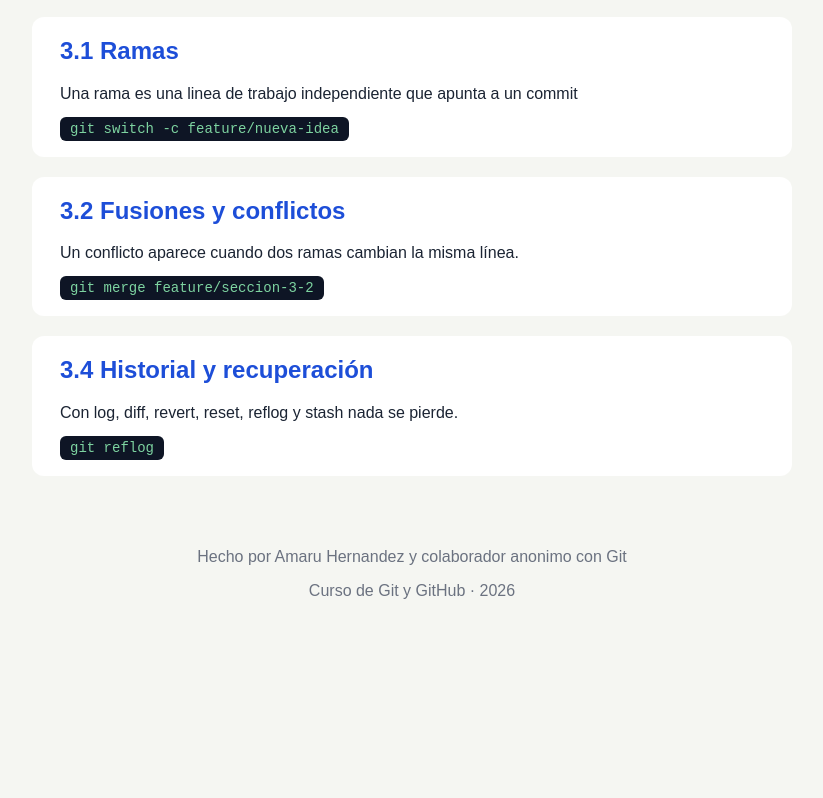
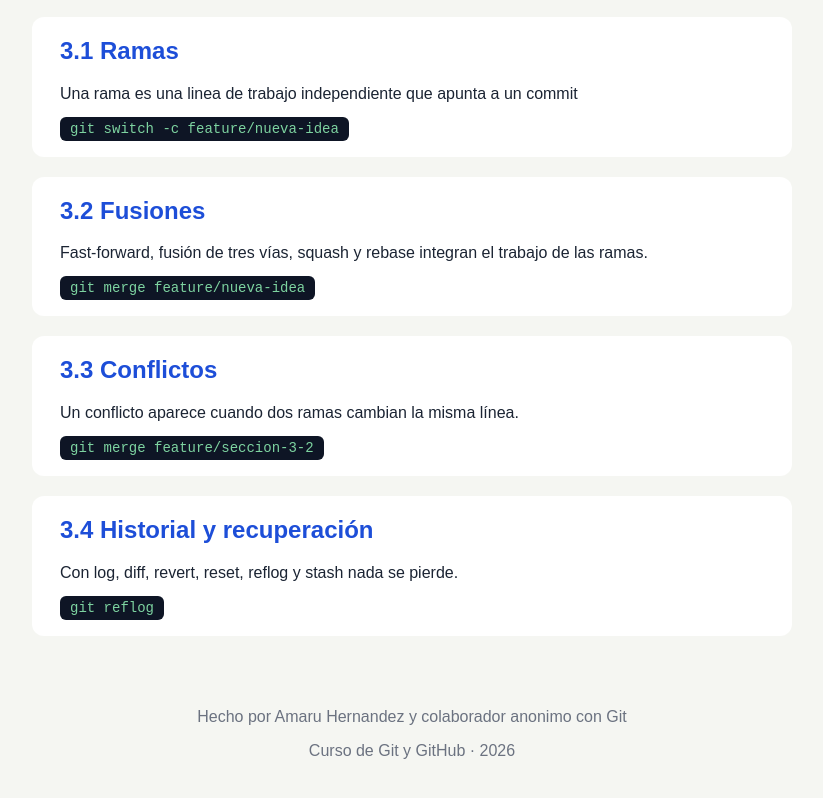
Before and after one commit to DevDazi-Amaru/Clase-Practica1, a plain HTML site: page index.html in a window 1280 px wide. Shown: the part 858-1656 px from the top of the page, without its empty margins (228-1051 px from the left). Before the commit the page ends 1498 px from the top, so only its background shows below. Drawn offline with Linux system fonts and the light colour scheme.

Commit message:
Arreglando estructura del sitio web y añadiendo la seccion de fusiones

```diff
--- a/index.html
+++ b/index.html
@@ -41,7 +41,12 @@
             <code>git switch -c feature/nueva-idea </code>
         </section>
         <section>
-            <h2>3.2 Fusiones y conflictos</h2>
+            <h2>3.2 Fusiones</h2>
+            <p>Fast-forward, fusión de tres vías, squash y rebase integran el trabajo de las ramas.</p>
+            <code>git merge feature/nueva-idea</code>
+        </section>
+        <section>
+            <h2>3.3 Conflictos</h2>
             <p>Un conflicto aparece cuando dos ramas cambian la misma línea.</p>
             <code>git merge feature/seccion-3-2</code>
         </section>
```
